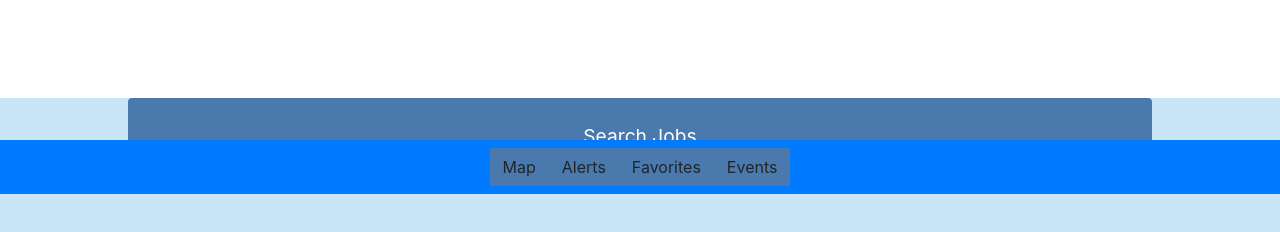
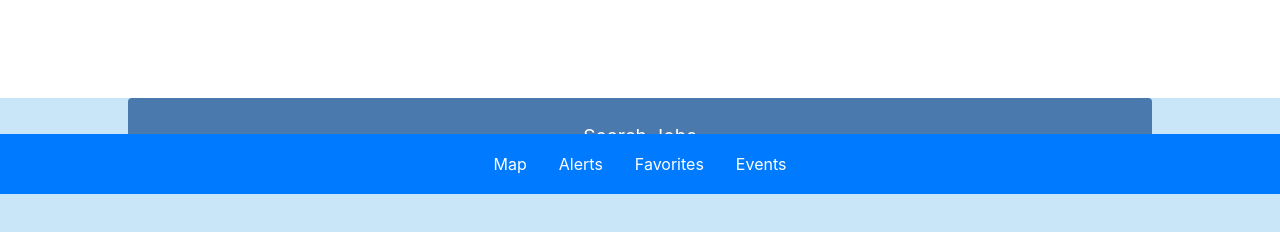
Before and after one commit to NickSchneider54/Hack4Good, a plain HTML site: page index.html in a window 1280 px wide. Shown: the part 606-838 px from the top of the page. Drawn offline with nearby package versions, Linux system fonts and the light colour scheme; some packages are replaced by stand-ins of ours; no server answers.

Commit message:
Styles Updated

```diff
--- a/scripts.js
+++ b/scripts.js
@@ -27,6 +27,7 @@ var locationPage = {
     template:
     `
         <section id="locationPage">
+            <div id="loacationHeader">Set Location</div>
             <div id="currentLocation"><button onclick="getLocation()" class="btn btn-primary">Use Current Location</button></div>
             <div id="divider"><i class="line"></i><span id="or">OR</span><i class="line"></i></div>
             <div id="locationForm">
--- a/styles.css
+++ b/styles.css
@@ -2,12 +2,10 @@
     color: red;
 }
 
-.navbar .form-inline{
-    background-color:#4979ad;
-}
-
-.nav-link{
+.navbar .btn{
     display: inline-block !important;
+    color: white;
+    margin: 3px;
 }
 
 #logoView {
```
